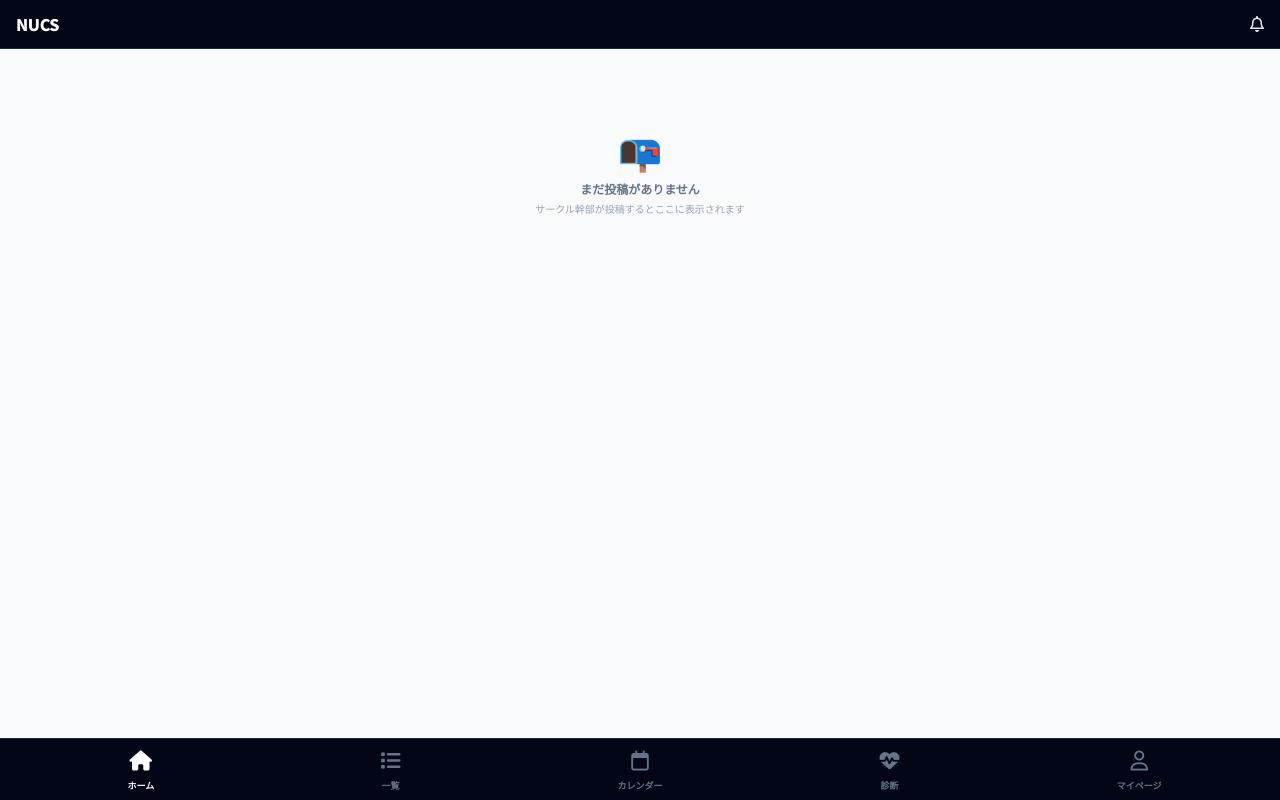
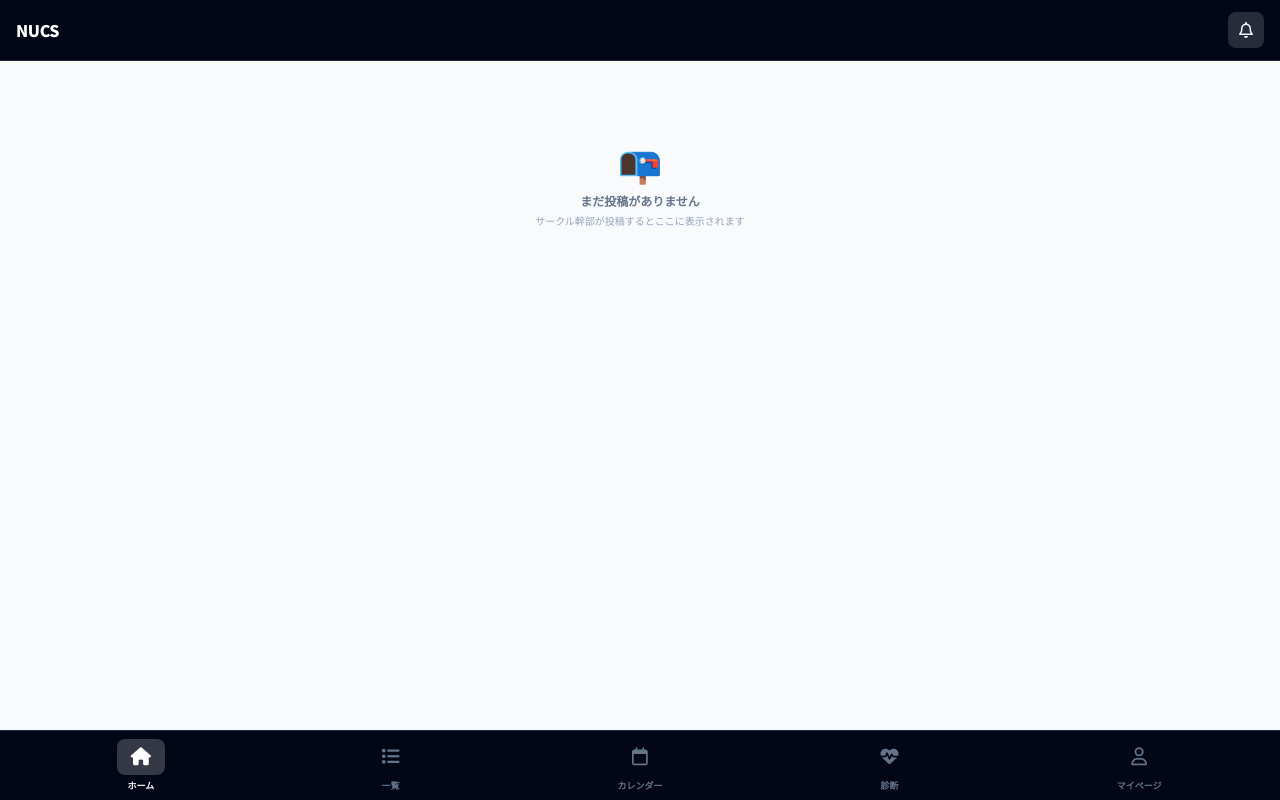
Before and after one commit to Ankou369/circle_search_app, a Flask app: page / in a window 1280 px wide. Run offline with Flask 3, Linux system fonts and the light colour scheme; a user stored in the database is signed in; data that the repository does not hold is empty; some libraries are stand-ins or nearby versions.

Commit message:
バー内のアイコンを大学LMSのホームボタン風に変更: 下部ナビ（学生・幹部）のアイコンを角丸タイルに入れ、選択中のタブはタイルがグレーに光るようにした。フィードのベルとマイページの歯車もタイル入りに統一

```diff
--- a/templates/campus_hub/leader/navigation.html
+++ b/templates/campus_hub/leader/navigation.html
@@ -1,11 +1,11 @@
-<!-- 幹部用 下部ナビゲーション（リンクで画面遷移し、選択中タブはサーバー側の active で決める） -->
+<!-- 幹部用 下部ナビゲーション（リンクで画面遷移し、選択中タブはサーバー側の active で決める。アイコンは角丸タイル入り、選択中はタイルがグレーに光る） -->
 <div class="fixed bottom-0 inset-x-0 bg-slate-950 border-t border-slate-800 z-30">
     <div class="flex justify-between items-center px-8 py-2">
         <a href="/leader" class="flex-1 flex flex-col items-center gap-1 {{ 'text-white' if active == 'leader-home' else 'text-slate-500 hover:text-slate-200' }}">
-            <i class="fa-solid fa-gauge text-xl"></i><span class="text-[9px] font-bold">管理</span>
+            <span class="w-12 h-9 rounded-lg flex items-center justify-center {{ 'bg-white/20' if active == 'leader-home' else '' }}"><i class="fa-solid fa-gauge text-lg"></i></span><span class="text-[9px] font-bold">管理</span>
         </a>
         <a href="/leader/settings" class="flex-1 flex flex-col items-center gap-1 {{ 'text-white' if active == 'leader-settings' else 'text-slate-500 hover:text-slate-200' }}">
-            <i class="fa-solid fa-gear text-xl"></i><span class="text-[9px] font-bold">設定</span>
+            <span class="w-12 h-9 rounded-lg flex items-center justify-center {{ 'bg-white/20' if active == 'leader-settings' else '' }}"><i class="fa-solid fa-gear text-lg"></i></span><span class="text-[9px] font-bold">設定</span>
         </a>
     </div>
 </div>
--- a/templates/campus_hub/student/home.html
+++ b/templates/campus_hub/student/home.html
@@ -4,7 +4,7 @@
 <div class="flex-1 flex flex-col bg-slate-50 fade-in">
     <div class="bg-slate-950 text-white px-4 py-3 border-b border-slate-800 sticky top-0 z-20 flex justify-between items-center">
         <h1 class="text-base font-black tracking-tight">NUCS</h1>
-        <i class="fa-regular fa-bell text-slate-200"></i>
+        <span class="w-9 h-9 rounded-lg bg-white/15 flex items-center justify-center"><i class="fa-regular fa-bell text-slate-100"></i></span>
     </div>
     <div class="flex-1 p-4 space-y-4 pb-24">
         {% if posts %}
--- a/templates/campus_hub/student/navigation.html
+++ b/templates/campus_hub/student/navigation.html
@@ -1,20 +1,20 @@
-<!-- 学生用 下部ナビゲーション（リンクで画面遷移し、選択中タブはサーバー側の active で決める） -->
+<!-- 学生用 下部ナビゲーション（リンクで画面遷移し、選択中タブはサーバー側の active で決める。アイコンは角丸タイル入り、選択中はタイルがグレーに光る） -->
 <div class="fixed bottom-0 inset-x-0 bg-slate-950 border-t border-slate-800 z-30">
     <div class="flex justify-between items-center px-4 py-2">
         <a href="/" class="w-1/5 flex flex-col items-center gap-1 {{ 'text-white' if active == 'home' else 'text-slate-500 hover:text-slate-200' }}">
-            <i class="fa-solid fa-house text-xl"></i><span class="text-[9px] font-bold">ホーム</span>
+            <span class="w-12 h-9 rounded-lg flex items-center justify-center {{ 'bg-white/20' if active == 'home' else '' }}"><i class="fa-solid fa-house text-lg"></i></span><span class="text-[9px] font-bold">ホーム</span>
         </a>
         <a href="/list" class="w-1/5 flex flex-col items-center gap-1 {{ 'text-white' if active == 'list' else 'text-slate-500 hover:text-slate-200' }}">
-            <i class="fa-solid fa-list text-xl"></i><span class="text-[9px] font-bold">一覧</span>
+            <span class="w-12 h-9 rounded-lg flex items-center justify-center {{ 'bg-white/20' if active == 'list' else '' }}"><i class="fa-solid fa-list text-lg"></i></span><span class="text-[9px] font-bold">一覧</span>
         </a>
         <a href="/calendar" class="w-1/5 flex flex-col items-center gap-1 {{ 'text-white' if active == 'calendar' else 'text-slate-500 hover:text-slate-200' }}">
-            <i class="fa-regular fa-calendar text-xl"></i><span class="text-[9px] font-bold">カレンダー</span>
+            <span class="w-12 h-9 rounded-lg flex items-center justify-center {{ 'bg-white/20' if active == 'calendar' else '' }}"><i class="fa-regular fa-calendar text-lg"></i></span><span class="text-[9px] font-bold">カレンダー</span>
         </a>
         <a href="/diagnostic" class="w-1/5 flex flex-col items-center gap-1 {{ 'text-white' if active == 'diagnostic' else 'text-slate-500 hover:text-slate-200' }}">
-            <i class="fa-solid fa-heart-pulse text-xl"></i><span class="text-[9px] font-bold">診断</span>
+            <span class="w-12 h-9 rounded-lg flex items-center justify-center {{ 'bg-white/20' if active == 'diagnostic' else '' }}"><i class="fa-solid fa-heart-pulse text-lg"></i></span><span class="text-[9px] font-bold">診断</span>
         </a>
         <a href="/profile" class="w-1/5 flex flex-col items-center gap-1 {{ 'text-white' if active == 'profile' else 'text-slate-500 hover:text-slate-200' }}">
-            <i class="fa-regular fa-user text-xl"></i><span class="text-[9px] font-bold">マイページ</span>
+            <span class="w-12 h-9 rounded-lg flex items-center justify-center {{ 'bg-white/20' if active == 'profile' else '' }}"><i class="fa-regular fa-user text-lg"></i></span><span class="text-[9px] font-bold">マイページ</span>
         </a>
     </div>
 </div>
--- a/templates/campus_hub/student/profile.html
+++ b/templates/campus_hub/student/profile.html
@@ -4,7 +4,7 @@
 <div class="flex-1 flex flex-col bg-slate-50 fade-in">
     <div class="bg-slate-950 text-white p-3 border-b border-slate-800 sticky top-0 z-20 flex justify-between items-center">
         <span class="font-bold text-sm">マイページ</span>
-        <i class="fa-solid fa-gear text-slate-300"></i>
+        <span class="w-9 h-9 rounded-lg bg-white/15 flex items-center justify-center"><i class="fa-solid fa-gear text-slate-100"></i></span>
     </div>
     <div class="flex-1 p-4 space-y-5 pb-24">
         <div class="bg-white p-4 rounded-2xl border border-slate-200 text-center shadow-sm">
```
